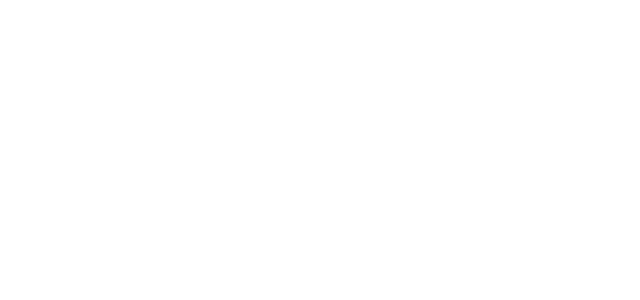
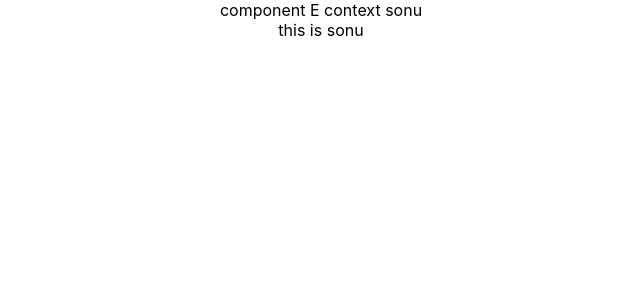
Before and after one commit to SonuCypher/ReactJs, a React (Create React App) app: page / in a window 1280 px wide. Shown: the top 300 px of the page, without its empty margins (319-959 px from the left). Built offline with nearby package versions, Linux system fonts and the light colour scheme.

Commit message:
added context

```diff
--- a/src/App.js
+++ b/src/App.js
@@ -2,6 +2,8 @@
 // import logo from './logo.svg';
 import './App.css';
 import LifecycleA from './components/LifecycleA';
+import ComponentC from './components/ComponentC';
+import { UserProvider } from './components/userContext';
 /*import Name from './components/name'
 import Work from './components/Work'
 import Counter from './components/Counter';
@@ -15,6 +17,10 @@
 function App() {
   return (
     <div className="App">
+     <UserProvider value="sonu">
+     <ComponentC />
+     </UserProvider>
+
       {/* <LifecycleA /> */}
       {/* <Form /> */}
       {/* <h1 className={styles.success}>Css using  Module</h1> */}
--- /dev/null
+++ b/src/components/ComponentC.js
@@ -0,0 +1,8 @@
+import React, { Component } from 'react'
+import ComponentE from './ComponentE'
+
+export default class ComponentC extends Component {
+    render() {
+        return <ComponentE />
+    }
+}
--- /dev/null
+++ b/src/components/ComponentE.js
@@ -0,0 +1,19 @@
+import React, { Component } from 'react'
+import ComponentF from './ComponentF'
+import UserContext from './userContext'
+
+ class ComponentE extends Component {
+    render() {
+        return (
+            <div>
+                component E context {this.context}
+                <ComponentF />
+            </div>
+        )
+    }
+
+}
+ComponentE.contextType = UserContext
+
+
+export default ComponentE
--- /dev/null
+++ b/src/components/ComponentF.js
@@ -0,0 +1,18 @@
+import React, { Component } from 'react'
+import { UserConsumer } from './userContext'
+
+export default class ComponentF extends Component {
+    render() {
+        return (
+            <UserConsumer>
+               {
+                 (username) =>{
+                    return(
+                        <div>this is {username}</div>
+                    )
+                }
+               }
+            </UserConsumer>
+        )
+    }
+}
--- /dev/null
+++ b/src/components/userContext.js
@@ -0,0 +1,9 @@
+import React from 'react'
+
+const UserContext = React.createContext()
+
+const UserProvider = UserContext.Provider
+const UserConsumer = UserContext.Consumer
+
+export {UserProvider,UserConsumer}
+export default UserContext
```
